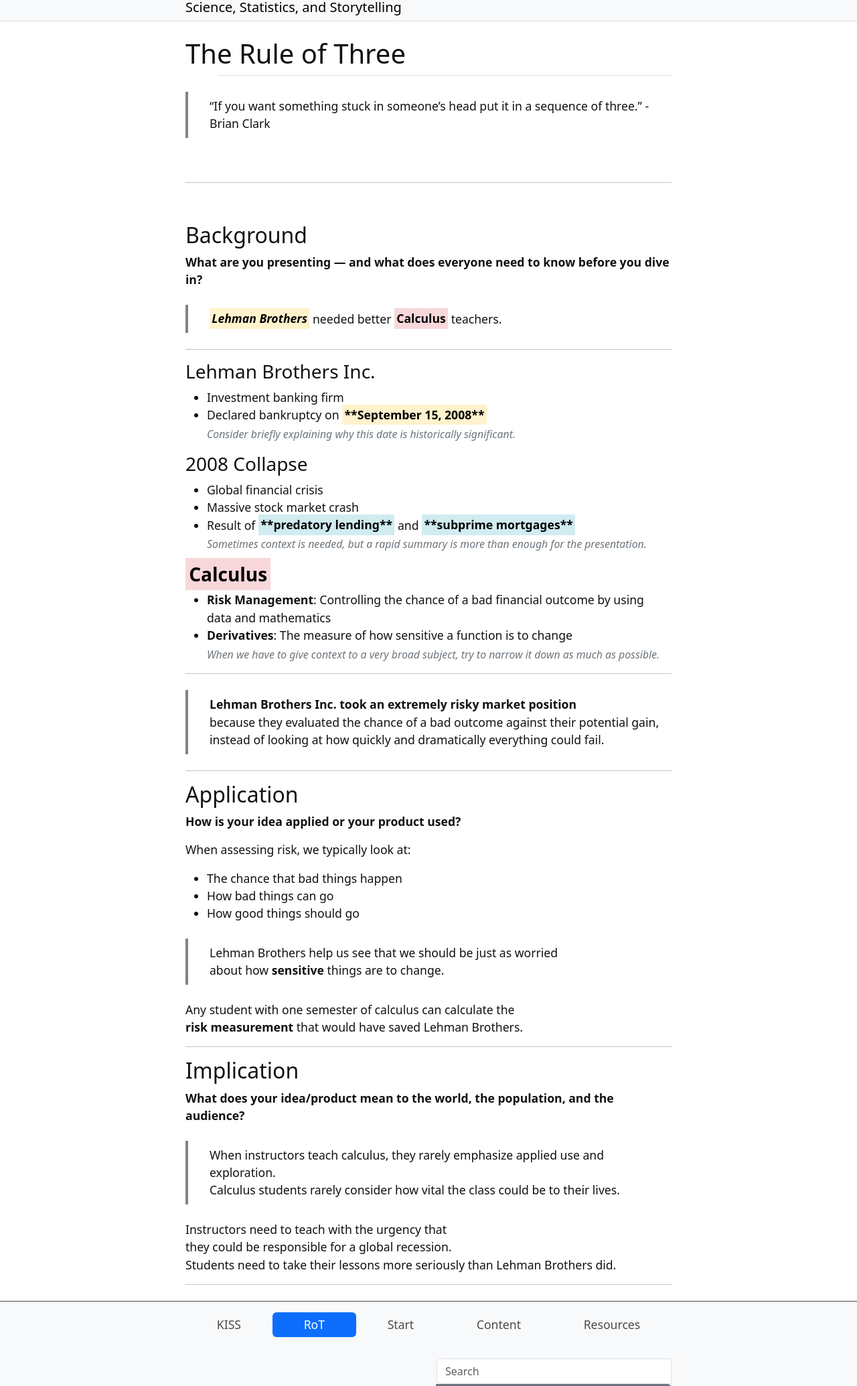
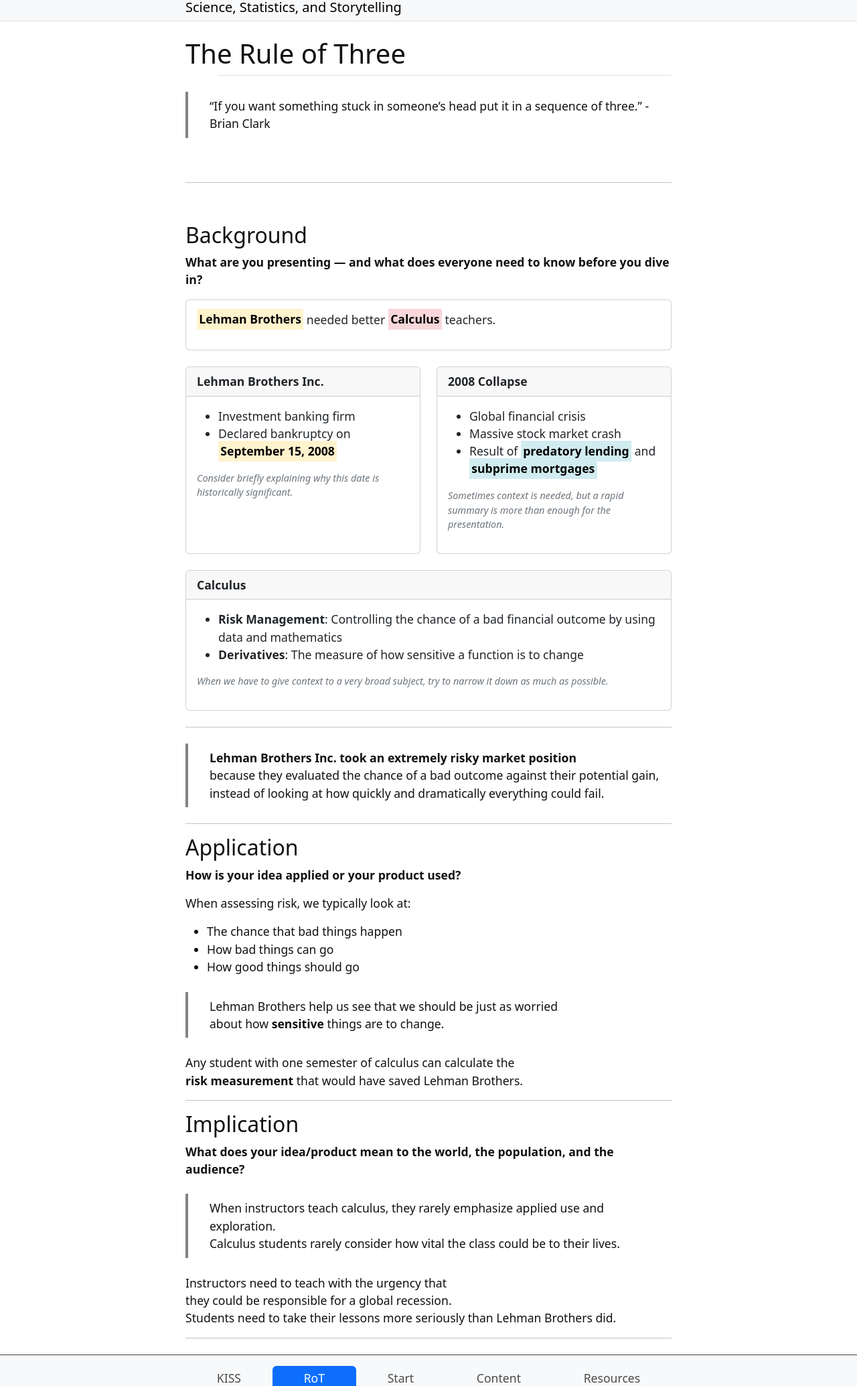
Before and after one commit to rmshksu/comm-shop, a Jekyll site: the page built from content/1-rot.md, in a window 1280 px wide, cut to the strip 121-2190 px from the top of the page. Shown: the whole strip at 67% size. Built offline with Jekyll 4.4.1, drawn with Linux system fonts in a browser that asks for light colours.

Commit message:
Update 1-rot.md
lord have mercy

```diff
--- a/content/1-rot.md
+++ b/content/1-rot.md
@@ -14,25 +14,75 @@ nav: RoT
 ## Background
 **What are you presenting — and what does everyone need to know before you dive in?**
 
-> *<mark class="highlight-prompt">Lehman Brothers</mark>* needed better <mark class="highlight-focus">Calculus</mark> teachers.
+<div class="card mb-4">
+  <div class="card-body">
+    <p><mark class="highlight-prompt">Lehman Brothers</mark> needed better <mark class="highlight-focus">Calculus</mark> teachers.</p>
+  </div>
+</div>
 
----
+<div class="row mb-4">
+  <div class="col-md-6">
+    <div class="card h-100">
+      <div class="card-header fw-bold">Lehman Brothers Inc.</div>
+      <div class="card-body">
+        <ul>
+          <li>Investment banking firm</li>
+          <li>Declared bankruptcy on <mark class="highlight-prompt">September 15, 2008</mark></li>
+        </ul>
+        <p class="aside">Consider briefly explaining why this date is historically significant.</p>
+      </div>
+    </div>
+  </div>
 
-### Lehman Brothers Inc.
-- Investment banking firm
-- Declared bankruptcy on <mark class="highlight-prompt">**September 15, 2008**</mark>
-  <span class="aside">Consider briefly explaining why this date is historically significant.</span>
+  <div class="col-md-6">
+    <div class="card h-100">
+      <div class="card-header fw-bold">2008 Collapse</div>
+      <div class="card-body">
+        <ul>
+          <li>Global financial crisis</li>
+          <li>Massive stock market crash</li>
+          <li>Result of <mark class="highlight-summary">predatory lending</mark> and <mark class="highlight-summary">subprime mortgages</mark></li>
+        </ul>
+        <p class="aside">Sometimes context is needed, but a rapid summary is more than enough for the presentation.</p>
+      </div>
+    </div>
+  </div>
+</div>
 
-### 2008 Collapse
-- Global financial crisis
-- Massive stock market crash
-- Result of <mark class="highlight-summary">**predatory lending**</mark> and <mark class="highlight-summary">**subprime mortgages**</mark>
-  <span class="aside">Sometimes context is needed, but a rapid summary is more than enough for the presentation.</span>
+<div class="card mb-4">
+  <div class="card-header fw-bold">Calculus</div>
+  <div class="card-body">
+    <ul>
+      <li><strong>Risk Management</strong>: Controlling the chance of a bad financial outcome by using data and mathematics</li>
+      <li><strong>Derivatives</strong>: The measure of how sensitive a function is to change</li>
+    </ul>
+    <p class="aside">When we have to give context to a very broad subject, try to narrow it down as much as possible.</p>
+  </div>
+</div>
 
-### <mark class="highlight-focus">Calculus</mark>
-- **Risk Management**: Controlling the chance of a bad financial outcome by using data and mathematics
-- **Derivatives**: The measure of how sensitive a function is to change
-  <span class="aside">When we have to give context to a very broad subject, try to narrow it down as much as possible.</span>
+<style>
+.highlight-prompt {
+  background-color: #fff3cd;
+  font-weight: bold;
+}
+
+.highlight-summary {
+  background-color: #d1ecf1;
+  font-weight: bold;
+}
+
+.highlight-focus {
+  background-color: #f8d7da;
+  font-weight: bold;
+}
+
+.aside {
+  font-style: italic;
+  color: #6c757d;
+  font-size: 0.9rem;
+  margin-top: 0.5rem;
+}
+</style>
 
 
 ---
```
